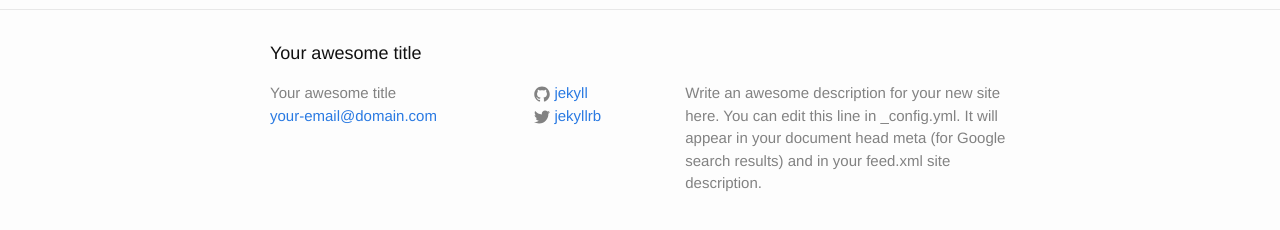
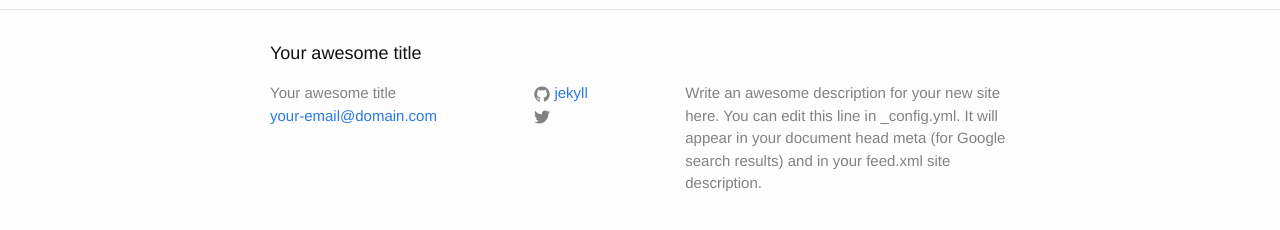
Before and after one commit to smreeder14/smreeder14.github.io, a Jekyll site: the page built from index.html, in a window 1280 px wide. Shown: the part 287-517 px from the top of the page. Built offline with Jekyll 4.4.1, drawn with Linux system fonts in a browser that asks for light colours.

Commit message:
Update footer.html

```diff
--- a/_includes/footer.html
+++ b/_includes/footer.html
@@ -22,7 +22,7 @@
 
           {% if site.twitter_username %}
           <li>
-            {% include icon-twitter.html username=site.twitter_username %}
+            {% include icon-twitter.html username=site.twitter_smreeder123 %}
           </li>
           {% endif %}
         </ul>
```
